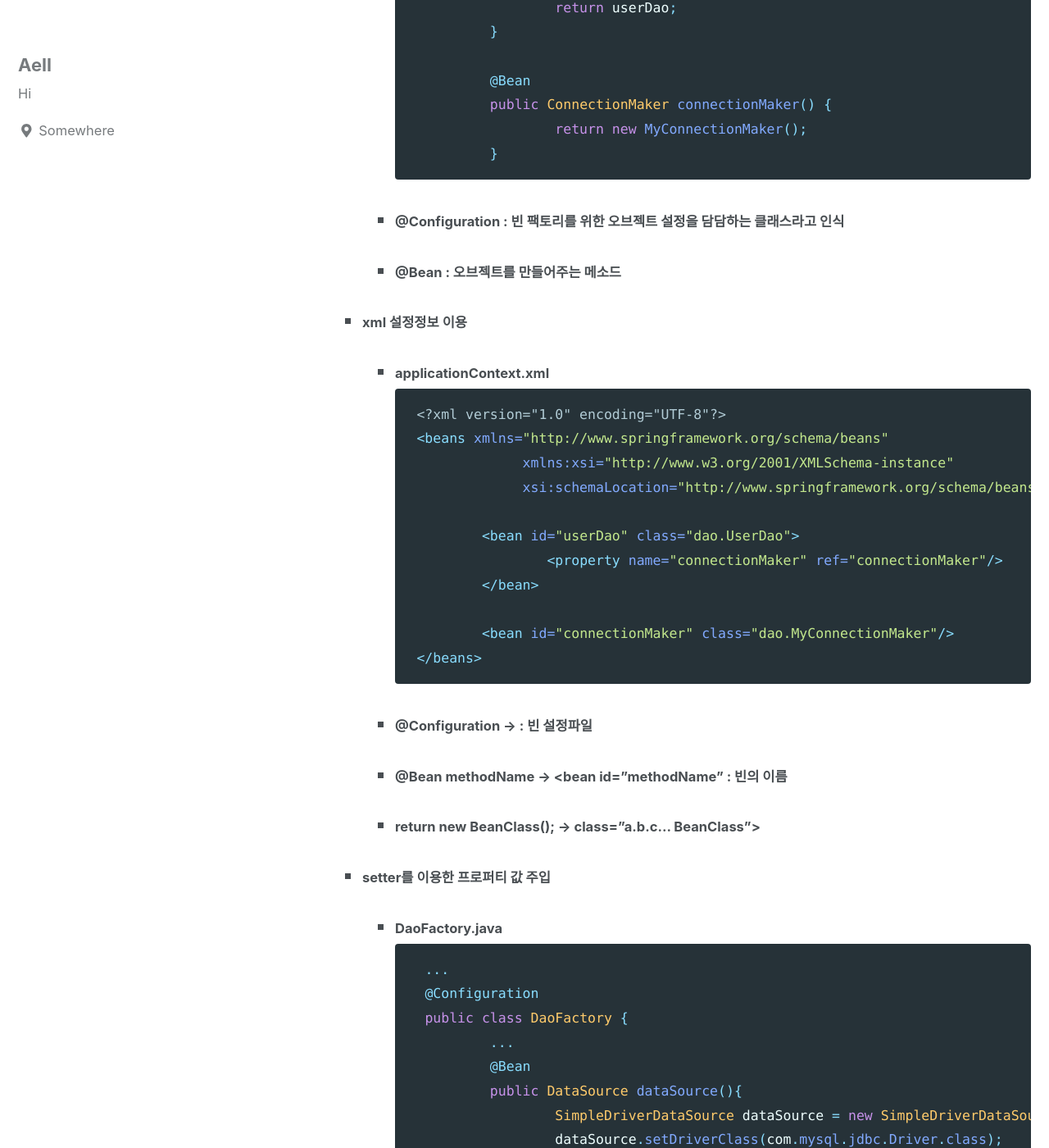
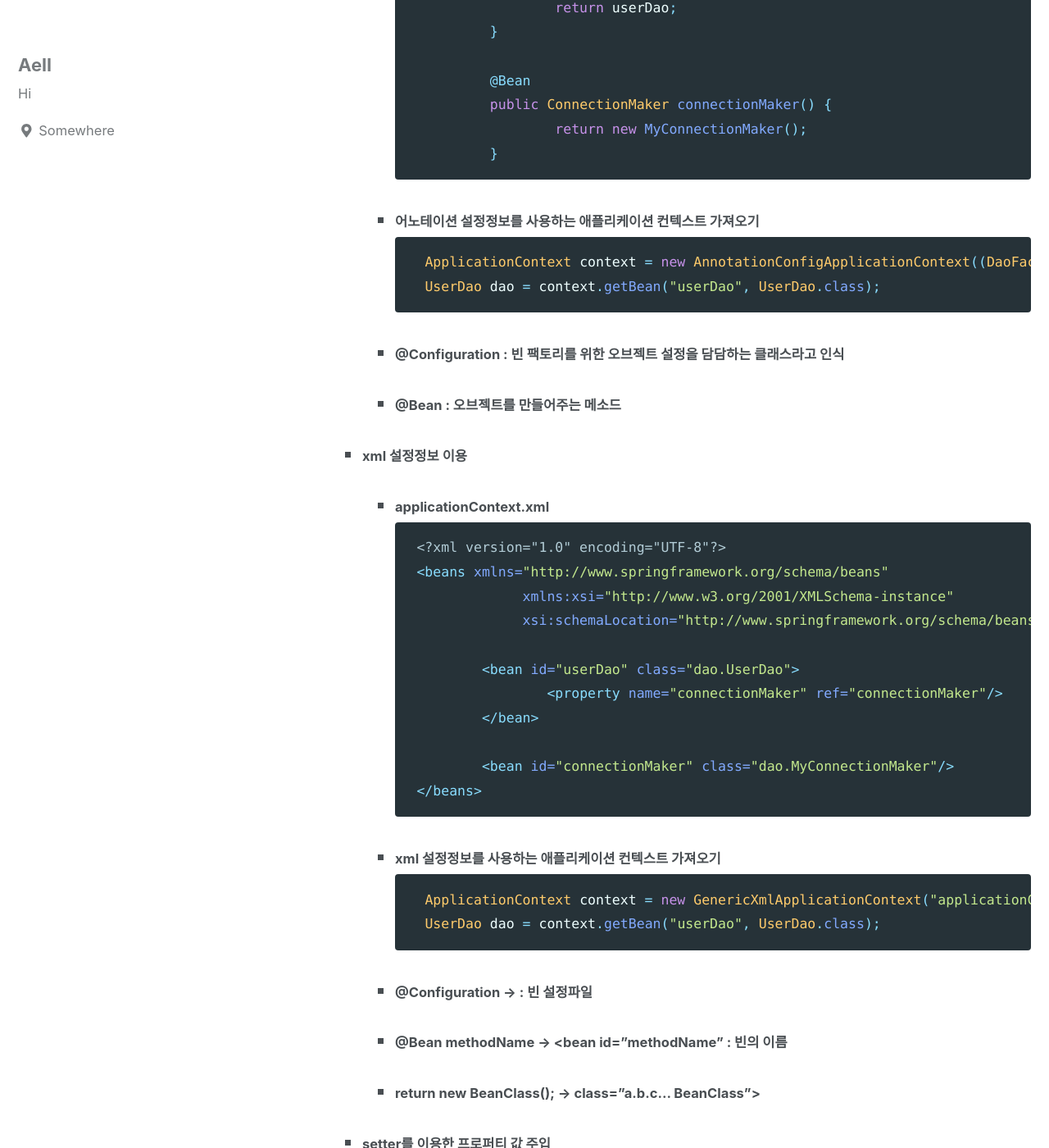
Before and after one commit to mdwgti16/mdwgti16.github.io, a Jekyll site: the page built from _posts/spring/2020-01-24-application_context.md, in a window 1280 px wide and 1400 px high, scrolled down 1381 px. Shown: the whole window at 82% size. Built offline with Jekyll 4.4.1, drawn with Linux system fonts in a browser that asks for light colours; cached includes are drawn as plain includes; nearby versions of some CDN libraries; comment, search, counter and statistics services are not loaded; some of the changed text lies outside the part shown.

Commit message:
modify apllication context

````diff
--- a/_posts/spring/2020-01-24-toby-vol1-1.md
+++ b/_posts/spring/2020-01-24-application_context.md
@@ -44,6 +44,12 @@ categories: Spring
 								return new MyConnectionMaker();
 						}
 				```
+
+			* ###### 어노테이션 설정정보를 사용하는 애플리케이션 컨텍스트 가져오기
+				```java
+				ApplicationContext context = new AnnotationConfigApplicationContext((DaoFactory.class));
+				UserDao dao = context.getBean("userDao", UserDao.class);
+				```
 			* ###### @Configuration : 빈 팩토리를 위한 오브젝트 설정을 담담하는 클래스라고 인식
 			* ###### @Bean : 오브젝트를 만들어주는 메소드
 		*  ###### xml 설정정보 이용
@@ -60,6 +66,11 @@ categories: Spring
 
 						<bean id="connectionMaker" class="dao.MyConnectionMaker"/>
 				</beans>
+				```
+			* ##### xml 설정정보를 사용하는 애플리케이션 컨텍스트 가져오기
+				```java
+				ApplicationContext context = new GenericXmlApplicationContext("applicationContext.xml");
+				UserDao dao = context.getBean("userDao", UserDao.class);
 				```
 			* ###### @Configuration -> <beans> : 빈 설정파일
 			* ###### @Bean methodName -> <bean id="methodName" : 빈의 이름
@@ -98,6 +109,10 @@ categories: Spring
 				</beans>
 				```
 				* ###### 해당 클래스에 setter 메소드가 있어야 된다
+* ### 애플리케션 컨텍스트를 사용했을 때의 장점
+	* ##### 클라이언트는 구체적인 패곹리 클래스를 알 필요가 없음
+	* ##### 애플리케이션 컨텍스트는 종합 IoC 서비스를 제공해줌
+	* ##### 애플리케이션 컨텍스트는 빈을 검색하는 다양한 방법을 제공함
 
 * ###### [토비의 스프링 3.1]
 
````
